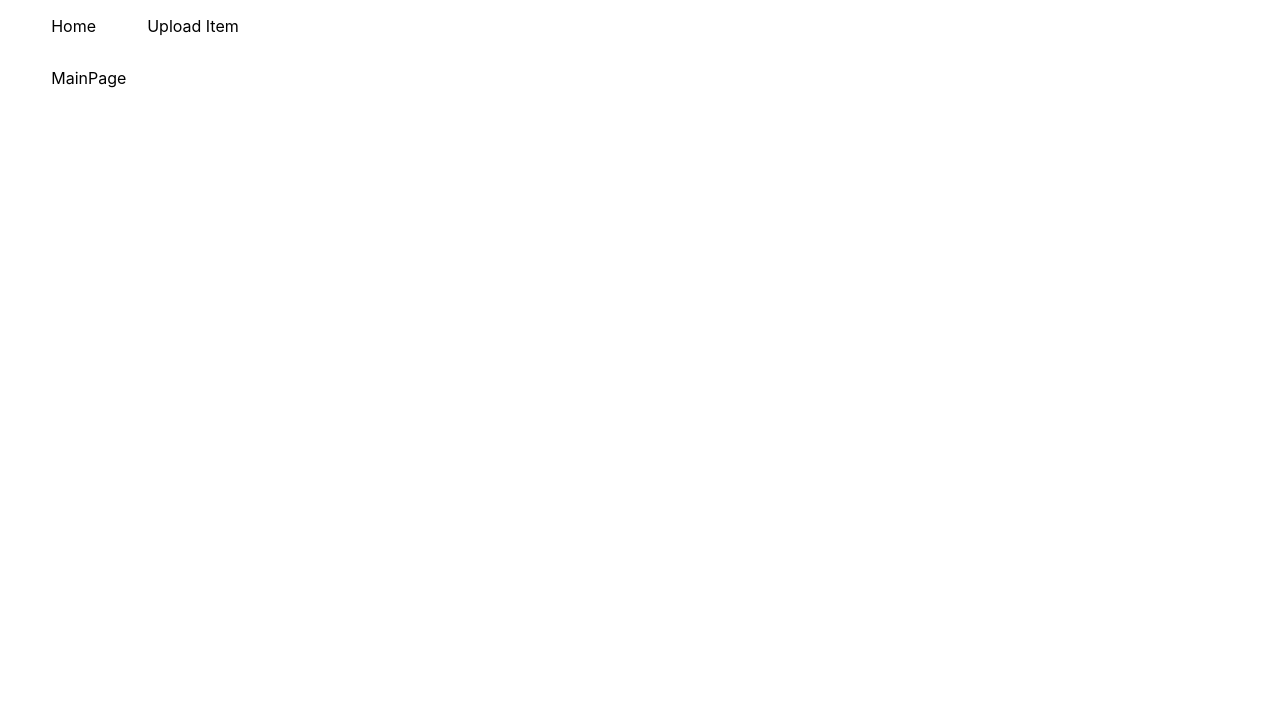
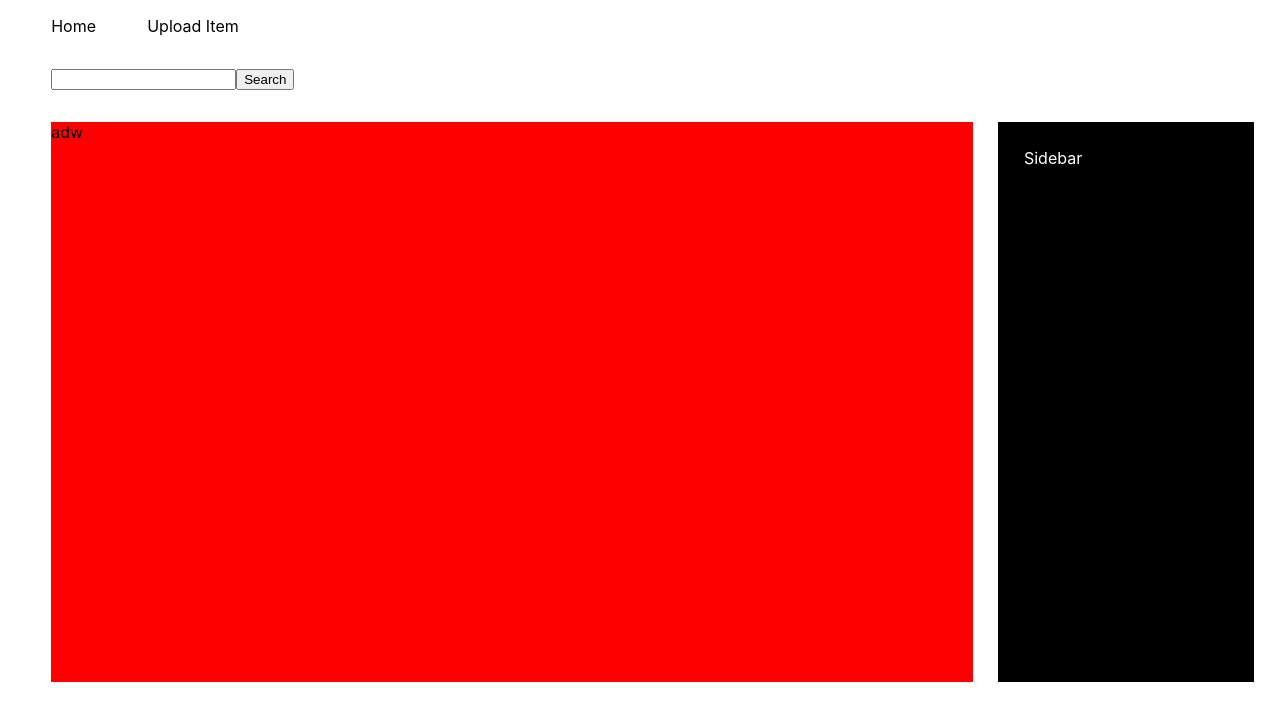
Before and after one commit to ahmadgabariin/auction, a React (Create React App) app: page / in a window 1280 px wide. Shown: the top 720 px of the page. Built offline with nearby package versions, Linux system fonts and the light colour scheme.

Commit message:
Searchbar Sidebar components  and MainPage some css changed

```diff
--- a/src/components/MainPage/MainPage.css
+++ b/src/components/MainPage/MainPage.css
@@ -1,3 +1,16 @@
 .main-page {
     margin-top: 4vh;
+    display: grid;
+    grid-template-columns: 72vw 20vw;
+    column-gap: 2vw;
 }
+
+.inner-grid {
+    background-color: red;
+
+}
+
+.side-bar-container {
+    background-color: black;
+    height: 70vh;
+}
--- a/src/components/MainPage/MainPage.js
+++ b/src/components/MainPage/MainPage.js
@@ -1,10 +1,21 @@
 import React from 'react'
+import Searchbar from '../Searchbar/Searchbar'
+import Sidebar from '../Sidebar/Sidebar'
 import './MainPage.css'
 function MainPage() {
   return (
-    <div className='main-page'>
-        MainPage
+    <div className='container-main-page'>
+      <Searchbar/>
+      <div className='main-page'>
+        <div className='inner-grid'>
+          adw
+        </div>
+        <div className='side-bar-container'>
+          <Sidebar/>
+        </div>
+      </div>
     </div>
+
   )
 }
 
--- /dev/null
+++ b/src/components/Searchbar/Searchbar.css
@@ -0,0 +1,3 @@
+.search-bar {
+    margin-top: 4vh;
+}
--- /dev/null
+++ b/src/components/Searchbar/Searchbar.js
@@ -0,0 +1,12 @@
+import React from 'react'
+import './Searchbar.css'
+function Searchbar() {
+  return (
+    <div className='search-bar'>
+      <input placeholder=''></input>
+      <button>Search</button>
+    </div>
+  )
+}
+
+export default Searchbar
--- /dev/null
+++ b/src/components/Sidebar/Sidebar.css
@@ -0,0 +1,5 @@
+.side-bar {
+    color: white;
+    margin-left: 2vw;
+    margin-top: 2vw;
+}
--- /dev/null
+++ b/src/components/Sidebar/Sidebar.js
@@ -0,0 +1,9 @@
+import React from 'react'
+import './Sidebar.css'
+function Sidebar() {
+  return (
+    <div className='side-bar'>Sidebar</div>
+  )
+}
+
+export default Sidebar
```
